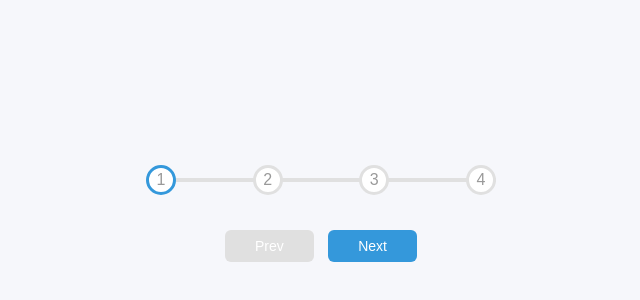
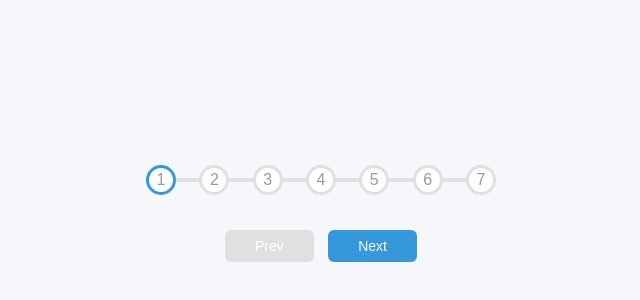
Before and after one commit to iamshahidameen/js-form-wizard, a plain HTML site: page index.html in a window 1280 px wide. Shown: the part 184-484 px from the top of the page, 319-959 px from the left. Drawn offline with Linux system fonts and the light colour scheme; a web font is replaced by a local one.

Commit message:
Added Some more Circles for testing

```diff
--- a/index.html
+++ b/index.html
@@ -14,6 +14,9 @@
         <div class="circle">2</div>
         <div class="circle">3</div>
         <div class="circle">4</div>
+        <div class="circle">5</div>
+        <div class="circle">6</div>
+        <div class="circle">7</div>
       </div>
 
       <button class="btn" id="prev" disabled>Prev</button>
```
